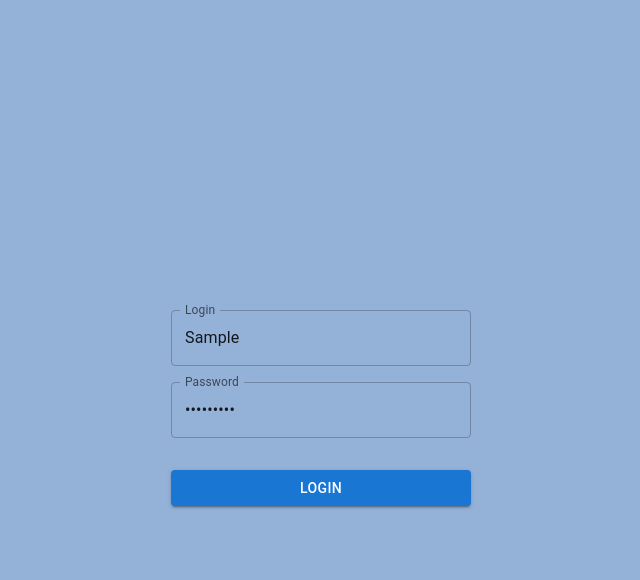
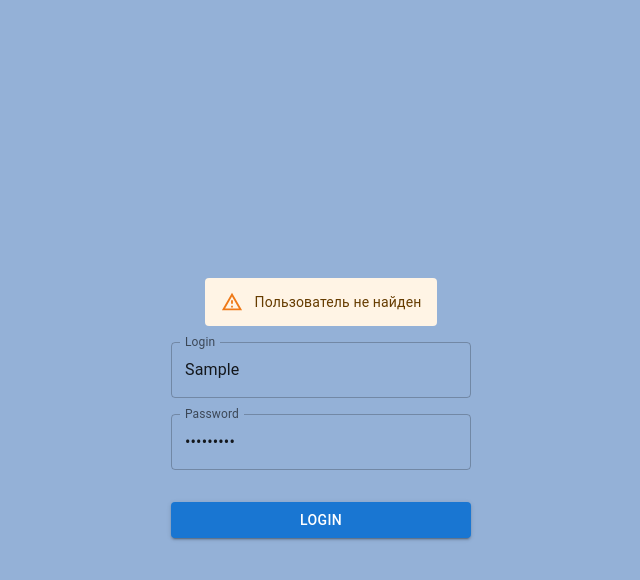
Before and after one commit to Darya-Dubovik/Carts-App, a React app: page / in a window 1280 px wide. Both pictures are taken after typing "Sample", "Sample123" into the empty fields and a click on the button "LOGIN". Shown: the top 580 px of the page, without its empty margins (319-959 px from the left). Built offline with nearby package versions, Linux system fonts and the light colour scheme.

Commit message:
feat(ui): add MUI alerts for login messages

```diff
--- a/src/App.jsx
+++ b/src/App.jsx
@@ -1,11 +1,9 @@
-import React, { useEffect } from "react";
-import { BrowserRouter, Routes, Route } from "react-router-dom";
+import React from "react";
+import { Routes, Route } from "react-router-dom";
 import { Login } from "./pages/Login";
 import { Main } from "./pages/Main";
 import { Product } from "./pages/Product";
 import ProtectedRoute from "./routes/ProtectedRoute";
-import { useDispatch, useSelector } from "react-redux";
-import { setProducts } from "./features/productsSlice";
 
 export default function App() {
   return (
--- a/src/pages/Login.jsx
+++ b/src/pages/Login.jsx
@@ -1,8 +1,8 @@
-import React, { useState } from "react";
+import React, { useEffect, useState } from "react";
 import { useDispatch, useSelector } from "react-redux";
 import { login } from "../features/authSlice.js";
 import { useNavigate } from "react-router-dom";
-import { Box, Button, TextField } from "@mui/material";
+import { Alert, Box, Button, TextField } from "@mui/material";
 
 export function Login() {
   const user = useSelector((state) => state.auth.user);
@@ -12,6 +12,19 @@ export function Login() {
 
   const [userLogin, setUserLogin] = useState("");
   const [userPassword, setUserPassword] = useState("");
+  const [infoMessage, setInfoMessage] = useState("");
+  const [warningMessage, setWarningMessage] = useState("");
+
+  useEffect(() => {
+    if (!infoMessage && !warningMessage) return;
+
+    const timer = setTimeout(() => {
+      setInfoMessage("");
+      setWarningMessage("");
+    }, 5000);
+
+    return () => clearTimeout(timer);
+  }, [infoMessage, warningMessage]);
 
   const handleLogin = (event) => {
     event.preventDefault();
@@ -20,9 +33,9 @@ export function Login() {
       navigate("/main");
       dispatch(login());
     } else if (userLogin === "" && userPassword === "") {
-      alert("Введите данные пользователя");
+      setInfoMessage("Введите данные пользователя");
     } else {
-      alert("Пользователь не найден");
+      setWarningMessage("Пользователь не найден");
     }
   };
 
@@ -37,6 +50,10 @@ export function Login() {
         height: "100vh",
       }}
     >
+      {infoMessage ? <Alert severity="info">{infoMessage}</Alert> : null}
+      {warningMessage ? (
+        <Alert severity="warning">{warningMessage}</Alert>
+      ) : null}
       <form onSubmit={handleLogin}>
         <Box
           sx={{ display: "flex", flexDirection: "column", gap: 2, width: 300 }}
```
